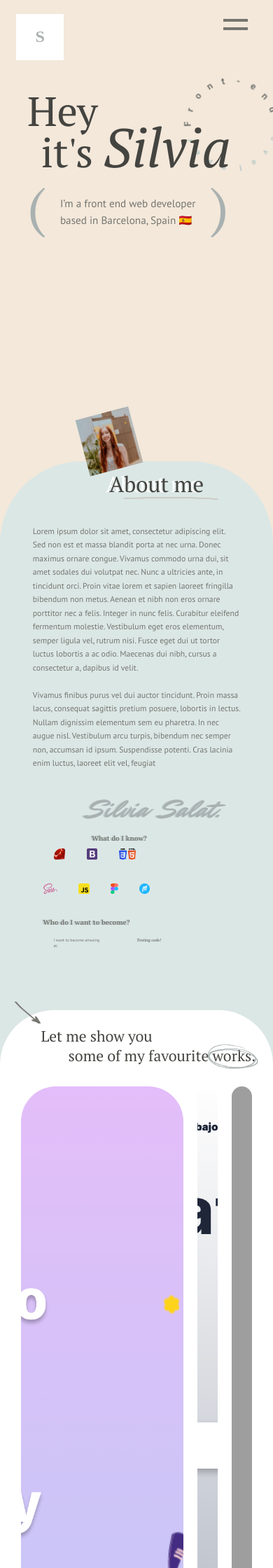
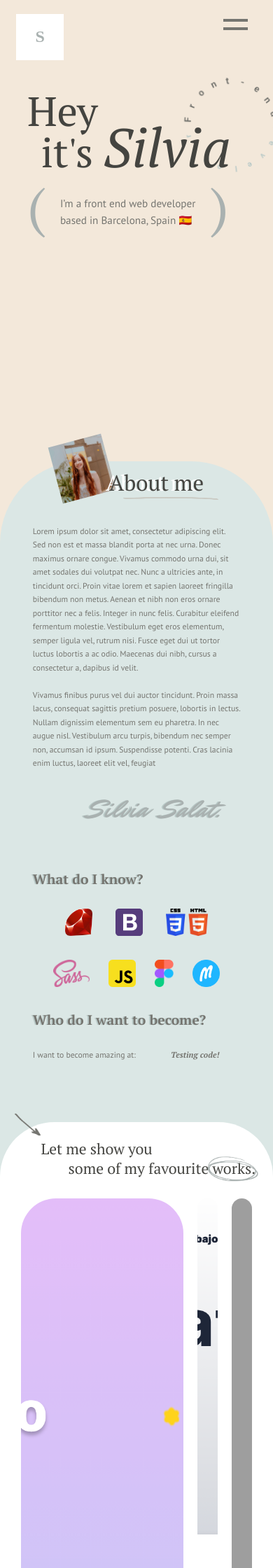
Before and after one commit to silsc/portfolio, a Jekyll site: the page built from index.markdown, in a window 390 px wide. Shown: the top 2240 px of the page at 70% size. Built offline with Jekyll 4.4.1, drawn with Linux system fonts in a browser that asks for light colours; grey boxes are pictures that could not be loaded.

Commit message:
RESPONSIVE/ about me logos and vertical carousel

```diff
--- a/_sass/_aboutme.scss
+++ b/_sass/_aboutme.scss
@@ -237,6 +237,11 @@
           width: 35vw;
           height: 1vw;
         }
+        .avatar {
+          top: -3%;
+          left: 20%;
+          width: 23%;
+        }
         .aboutme-box {
           display: block;
           .aboutme-text {
@@ -248,6 +253,30 @@
               font-size: 10vw;
             }
           }
+          .knowledge {
+            width: 100%;
+            margin-top: 20%;
+            margin-left: 0%;
+            h2 {
+              text-align: left;
+              font-size: 5vw;
+            }
+            .line1-logos, .line2-logos {
+              margin: 10%;
+              img {
+                height: 10vw;
+                margin: 0;
+              }
+              .tooltiptext {
+                display: none;
+              }
+            }
+            .wordCarousel {
+              font-size: 3vw;
+              width: 110%;
+              margin: 10% 0 0 0;
+            }
+          }
         }
       }
     }
```
